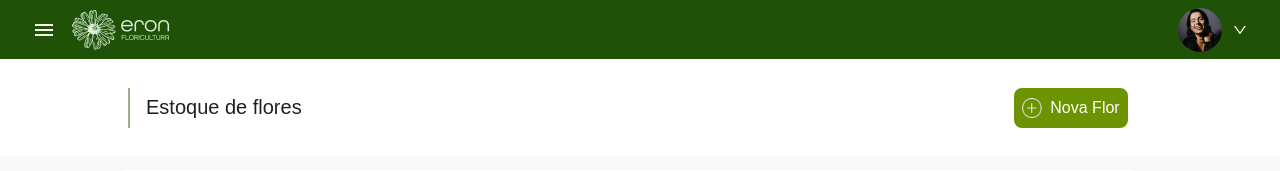
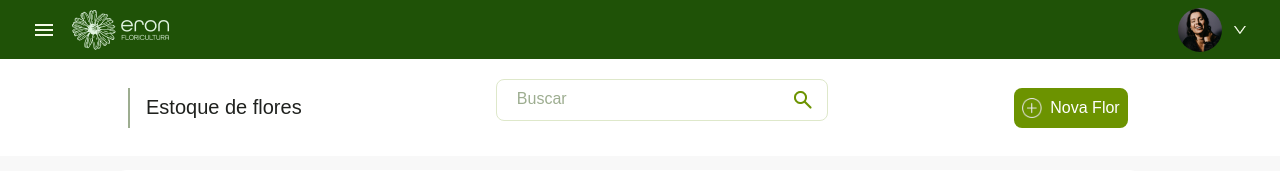
Before and after one commit to Bernardo1411/flowersdashboard, a React (Create React App) app in the folder frontend/: page /dashboard/sell in a window 1280 px wide. Shown: the top 171 px of the page. Built offline with nearby package versions, Linux system fonts and the light colour scheme; no server answers.

Commit message:
add search button

```diff
--- a/frontend/src/screens/dashboard/DashboardScreens/stock/Stock.js
+++ b/frontend/src/screens/dashboard/DashboardScreens/stock/Stock.js
@@ -20,6 +20,7 @@ function Stock(props) {
   const [isEdit, setIsEdit] = useState(false);
   const [flowerId, setFlowerId] = useState(false);
   const [flowerInfo, setFlowerInfo] = useState({});
+  const [search, setSearch] = useState('');
 
   const handleSubmit = async (flowerData) => {
     try {
@@ -86,6 +87,10 @@ function Stock(props) {
     }
   };
 
+  const handleSearchChange = (e) => {
+    setSearch(e.target.value);
+  };
+
   return (
     <div className="div_dashboard-stock">
       <Modal
@@ -119,6 +124,23 @@ function Stock(props) {
       </Modal>
       <header className="header_dashboard-stock">
         <h1>Estoque de flores</h1>
+        <div className="login_div-input">
+          <input
+            className="login_input"
+            type="email"
+            id="search"
+            value={search}
+            onChange={handleSearchChange}
+            placeholder="Buscar"
+            required
+          />
+          <CleanButton onClick={() => console.log('buscar')}>
+            <img
+              src="/assets/images/search.png"
+              alt="person"
+            />
+          </CleanButton>
+        </div>
         <Button
           style={{
             width: '114px', backgroundColor: '#6C9300', border: 'none', marginRight: '152px',
```
Also changed, not shown: frontend/public/assets/images/search.png (added).
